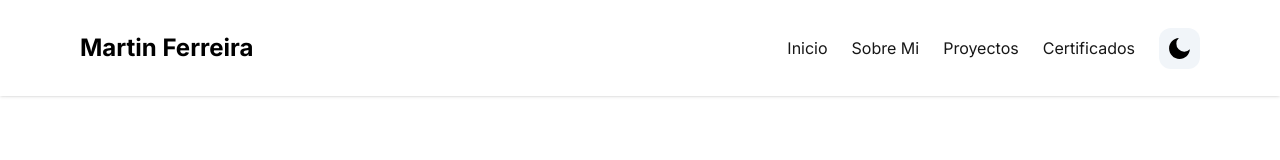
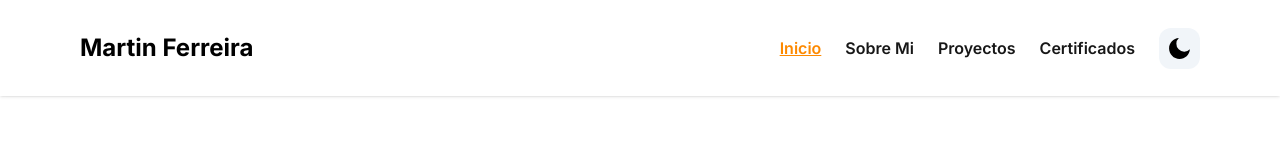
Before and after one commit to martinfyic/portfolio-ts, a Next.js app: page / in a window 1280 px wide. Shown: the top 160 px of the page. Built offline with nearby package versions, Linux system fonts and the light colour scheme.

Commit message:
feat: :lipstick: add active class styles

```diff
--- a/components/navbar/Navbar.tsx
+++ b/components/navbar/Navbar.tsx
@@ -76,10 +76,12 @@ export const Navbar = () => {
                   <Link
                     key={label}
                     to={page}
-                    className={
-                      'block lg:inline-block text-neutral-900  hover:text-neutral-500 dark:text-neutral-100 cursor-pointer'
-                    }
+                    className="block lg:inline-block text-neutral-900 font-semibold  hover:text-orange-300 dark:text-neutral-100 dark:hover:text-orange-300 cursor-pointer"
                     activeClass="active"
+                    activeStyle={{
+                      color: '#fd8900',
+                      textDecoration: 'underline',
+                    }}
                     spy={true}
                     smooth={true}
                     offset={-100}
```
